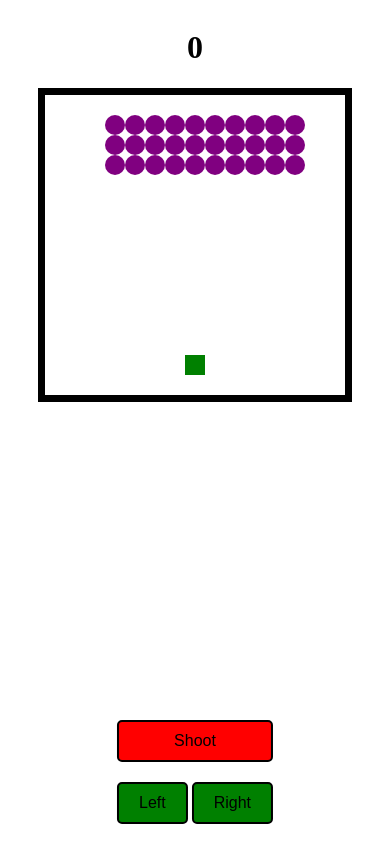
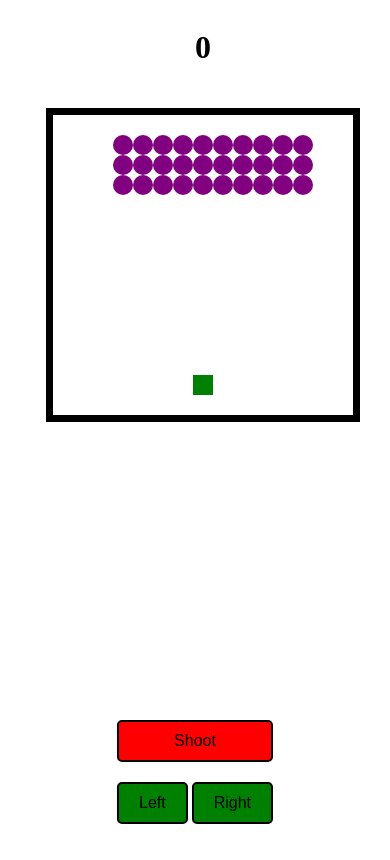
Before and after one commit to LewisHendy2605/SpaceInvaders-JS, a plain HTML site: page index.html in a window 390 px wide. Drawn offline with Linux system fonts and the light colour scheme.

Commit message:
reajusted div area to help mobile

```diff
--- a/index.html
+++ b/index.html
@@ -7,6 +7,7 @@
   </head>
 
   <body>
+    <div class="game-div">
       <h1 class="results">0</h1>
       <div class="grid"></div>
       <div class="controls">
@@ -16,6 +17,7 @@
           <button id="rightBtn">Right</button>
         </div>
       </div>
+    </div>
     <script src="main.js"></script>
   </body>
 </html>
--- a/style.css
+++ b/style.css
@@ -1,9 +1,15 @@
 body {
+  width: 100vw;
+  height: 100vh;
   background-color: white;
+}
+
+.game-div {
   display: flex;
   justify-content: center;
   align-items: center;
   flex-direction: column;
+  gap: 20px;
 }
 
 .grid {
@@ -55,6 +61,7 @@ body {
 
 .move-controls {
   flex-direction: row;
+  gap: 10px;
 }
 .move-controls button {
   background-color: green;
```
Lines whose indentation alone changed are shown as unchanged.
